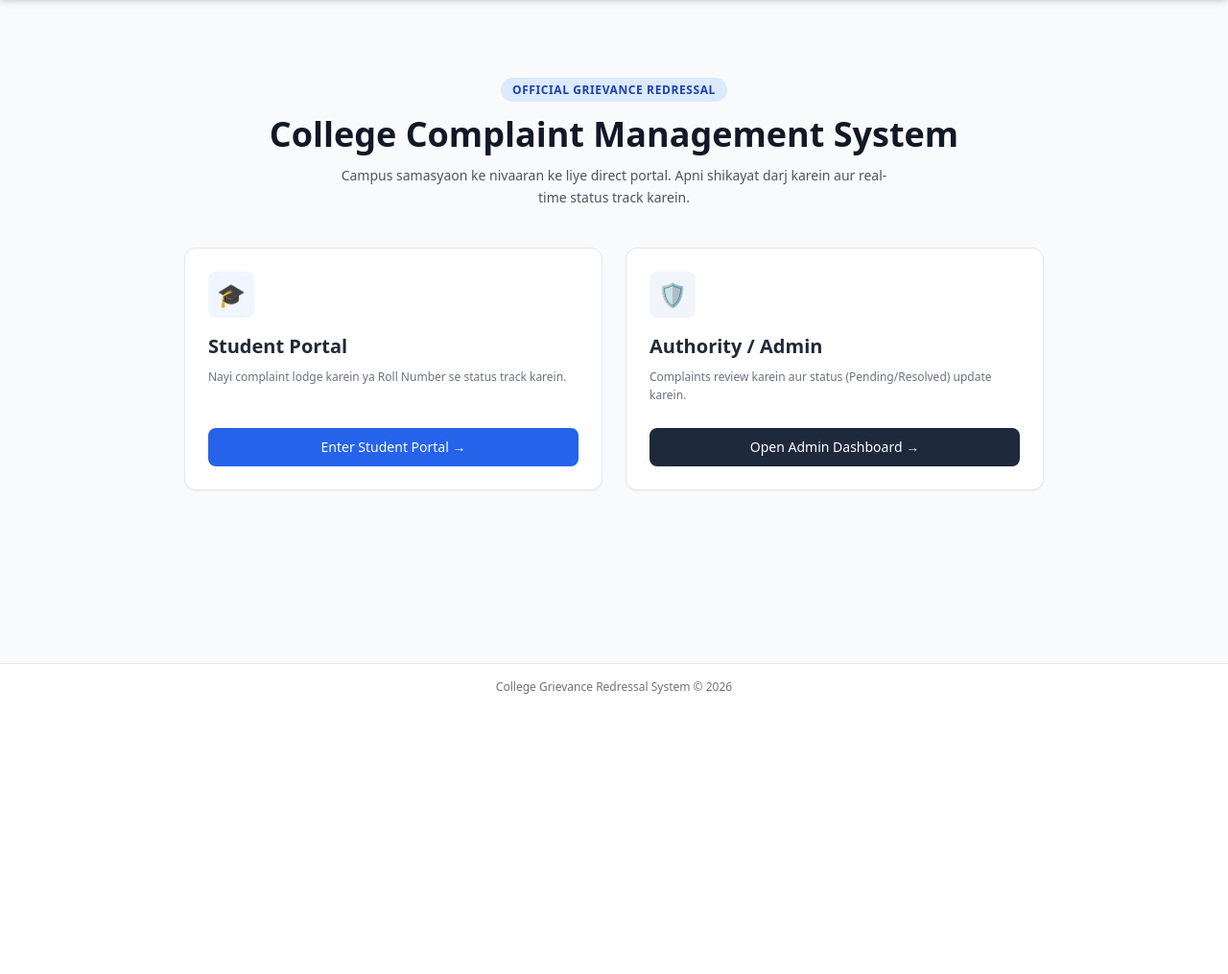
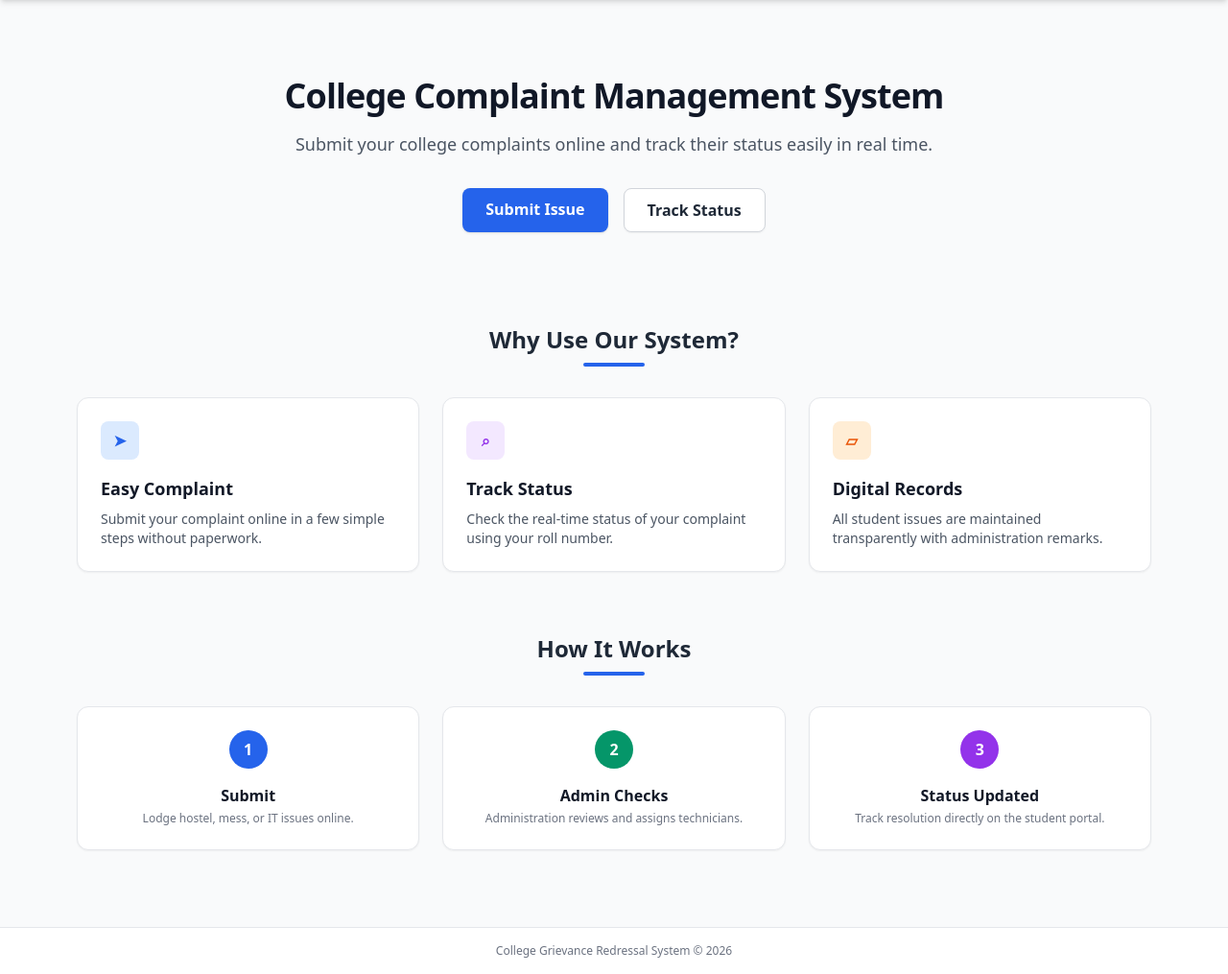
Before and after one commit to vishesh07-codes/CampusVoice, a Flask app: page / in a window 1280 px wide. Shown: the part 60-1075 px from the top of the page at 96% size. Before the commit the page ends 783 px from the top, so only its background shows below. Run offline with Flask 3, Linux system fonts and the light colour scheme; some libraries are stand-ins or nearby versions.

Commit message:
Update homepage with features and how-it-works sections

```diff
--- a/templates/index.html
+++ b/templates/index.html
@@ -1,63 +1,127 @@
 {% extends "base.html" %} {% block content %}
-<div class="max-w-4xl mx-auto text-center py-12">
-  <span
-    class="bg-blue-100 text-blue-800 text-xs font-semibold px-3 py-1 rounded-full uppercase tracking-wider"
-  >
-    Official Grievance Redressal
-  </span>
-  <h1 class="text-4xl font-extrabold text-gray-900 mt-4 mb-3">
+<!-- HERO SECTION -->
+<div class="text-center py-12 px-4">
+  <h1 class="text-3xl sm:text-4xl font-extrabold text-gray-900 tracking-tight">
     College Complaint Management System
   </h1>
-  <p class="text-gray-600 max-w-xl mx-auto text-sm leading-relaxed mb-10">
-    Campus samasyaon ke nivaaran ke liye direct portal. Apni shikayat darj
-    karein aur real-time status track karein.
+  <p class="mt-4 text-base sm:text-lg text-gray-600 max-w-2xl mx-auto">
+    Submit your college complaints online and track their status easily in real
+    time.
   </p>
+  <div class="mt-8 flex justify-center gap-4">
+    <a
+      href="{{ url_for('student_portal') }}"
+      class="bg-blue-600 hover:bg-blue-700 text-white font-semibold px-6 py-2.5 rounded-lg shadow transition"
+    >
+      Submit Issue
+    </a>
+    <a
+      href="{{ url_for('student_portal') }}"
+      class="bg-white hover:bg-gray-50 text-gray-800 font-semibold px-6 py-2.5 rounded-lg border border-gray-300 shadow-sm transition"
+    >
+      Track Status
+    </a>
+  </div>
+</div>
 
-  <div class="grid grid-cols-1 md:grid-cols-2 gap-6 text-left">
-    <!-- Student Box -->
+<!-- FEATURES SECTION -->
+<div class="mt-12">
+  <div class="text-center mb-8">
+    <h2 class="text-2xl font-bold text-gray-800">Why Use Our System?</h2>
+    <div class="w-16 h-1 bg-blue-600 mx-auto mt-2 rounded"></div>
+  </div>
+
+  <div class="grid grid-cols-1 md:grid-cols-3 gap-6">
+    <!-- Card 1 -->
     <div
-      class="bg-white p-6 rounded-xl border border-gray-200 shadow-sm hover:shadow-md transition flex flex-col justify-between"
+      class="bg-white p-6 rounded-xl border border-gray-200 shadow-sm hover:shadow transition"
     >
-      <div>
       <div
-          class="w-12 h-12 bg-blue-50 text-blue-600 flex items-center justify-center rounded-lg text-2xl mb-4"
+        class="w-10 h-10 flex items-center justify-center rounded-lg bg-blue-100 text-blue-600 font-bold mb-4"
       >
-          🎓
+        ➤
       </div>
-        <h2 class="text-xl font-bold text-gray-800 mb-2">Student Portal</h2>
-        <p class="text-gray-500 text-xs leading-relaxed mb-6">
-          Nayi complaint lodge karein ya Roll Number se status track karein.
+      <h3 class="text-lg font-semibold text-gray-900">Easy Complaint</h3>
+      <p class="mt-2 text-sm text-gray-600">
+        Submit your complaint online in a few simple steps without paperwork.
       </p>
     </div>
-      <a
-        href="{{ url_for('student_portal') }}"
-        class="w-full text-center bg-blue-600 hover:bg-blue-700 text-white font-medium py-2.5 rounded-lg text-sm transition"
+
+    <!-- Card 2 -->
+    <div
+      class="bg-white p-6 rounded-xl border border-gray-200 shadow-sm hover:shadow transition"
     >
-        Enter Student Portal &rarr;
-      </a>
+      <div
+        class="w-10 h-10 flex items-center justify-center rounded-lg bg-purple-100 text-purple-600 font-bold mb-4"
+      >
+        ⌕
+      </div>
+      <h3 class="text-lg font-semibold text-gray-900">Track Status</h3>
+      <p class="mt-2 text-sm text-gray-600">
+        Check the real-time status of your complaint using your roll number.
+      </p>
     </div>
 
-    <!-- Admin Box -->
+    <!-- Card 3 -->
     <div
-      class="bg-white p-6 rounded-xl border border-gray-200 shadow-sm hover:shadow-md transition flex flex-col justify-between"
+      class="bg-white p-6 rounded-xl border border-gray-200 shadow-sm hover:shadow transition"
     >
-      <div>
       <div
-          class="w-12 h-12 bg-slate-100 text-slate-700 flex items-center justify-center rounded-lg text-2xl mb-4"
+        class="w-10 h-10 flex items-center justify-center rounded-lg bg-orange-100 text-orange-600 font-bold mb-4"
       >
-          🛡️
+        ▱
       </div>
-        <h2 class="text-xl font-bold text-gray-800 mb-2">Authority / Admin</h2>
-        <p class="text-gray-500 text-xs leading-relaxed mb-6">
-          Complaints review karein aur status (Pending/Resolved) update karein.
+      <h3 class="text-lg font-semibold text-gray-900">Digital Records</h3>
+      <p class="mt-2 text-sm text-gray-600">
+        All student issues are maintained transparently with administration
+        remarks.
       </p>
     </div>
-      <a
-        href="{{ url_for('admin_portal') }}"
-        class="w-full text-center bg-slate-800 hover:bg-slate-900 text-white font-medium py-2.5 rounded-lg text-sm transition"
+  </div>
+</div>
+
+<!-- HOW IT WORKS SECTION -->
+<div class="mt-16 mb-12">
+  <div class="text-center mb-8">
+    <h2 class="text-2xl font-bold text-gray-800">How It Works</h2>
+    <div class="w-16 h-1 bg-blue-600 mx-auto mt-2 rounded"></div>
+  </div>
+
+  <div class="grid grid-cols-1 md:grid-cols-3 gap-6 text-center">
+    <div class="bg-white p-6 rounded-xl border border-gray-200 shadow-sm">
+      <div
+        class="w-10 h-10 mx-auto flex items-center justify-center rounded-full bg-blue-600 text-white font-bold mb-4"
       >
-        Open Admin Dashboard &rarr;
-      </a>
+        1
+      </div>
+      <h3 class="text-base font-semibold text-gray-900">Submit</h3>
+      <p class="mt-1 text-xs text-gray-500">
+        Lodge hostel, mess, or IT issues online.
+      </p>
+    </div>
+
+    <div class="bg-white p-6 rounded-xl border border-gray-200 shadow-sm">
+      <div
+        class="w-10 h-10 mx-auto flex items-center justify-center rounded-full bg-emerald-600 text-white font-bold mb-4"
+      >
+        2
+      </div>
+      <h3 class="text-base font-semibold text-gray-900">Admin Checks</h3>
+      <p class="mt-1 text-xs text-gray-500">
+        Administration reviews and assigns technicians.
+      </p>
+    </div>
+
+    <div class="bg-white p-6 rounded-xl border border-gray-200 shadow-sm">
+      <div
+        class="w-10 h-10 mx-auto flex items-center justify-center rounded-full bg-purple-600 text-white font-bold mb-4"
+      >
+        3
+      </div>
+      <h3 class="text-base font-semibold text-gray-900">Status Updated</h3>
+      <p class="mt-1 text-xs text-gray-500">
+        Track resolution directly on the student portal.
+      </p>
     </div>
   </div>
 </div>
```
Lines whose indentation alone changed are shown as unchanged.
